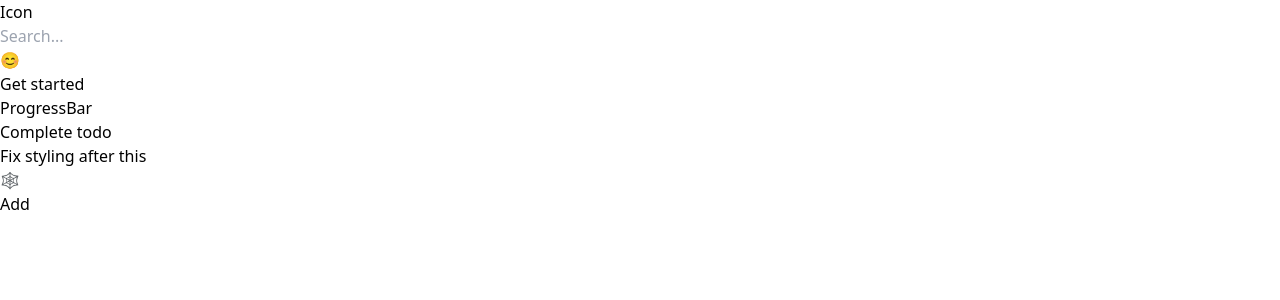
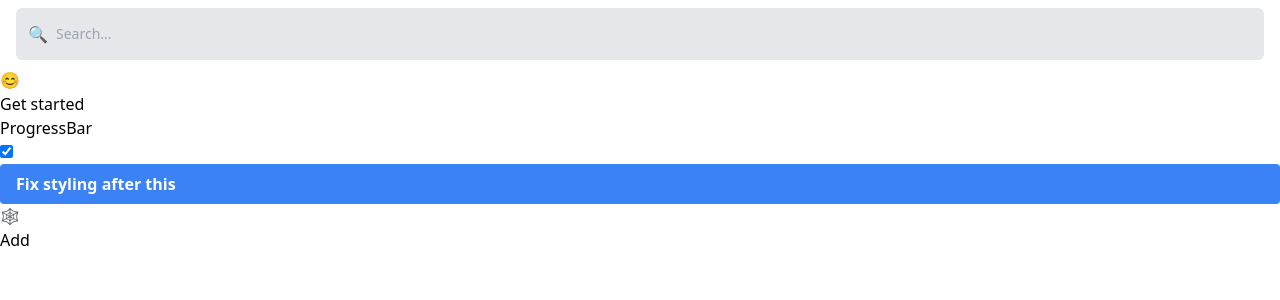
Before and after one commit to AleksandarFaraj/todo-frontend, a React (Vite) app: page / in a window 1280 px wide. Shown: the top 300 px of the page. Built offline with nearby package versions, Linux system fonts and the light colour scheme.

Commit message:
React skeleton with react router navigation

```diff
--- a/src/RouteContainer.tsx
+++ b/src/RouteContainer.tsx
@@ -4,23 +4,29 @@ import {
     Switch,
     Route
 } from "react-router-dom";
-import { TodoContainer } from './views/todo/id/TodoContainer';
-import { DashboardContainer } from './views/dashboard/DashboardContainer';
-import { AddContainer } from './views/todo/add/AddContainer';
+import { TodoContainer } from '~/src/views/todo/views/id/TodoIdView';
+import { DashboardComponent } from '~/src/views/overview/components/dashboard/DashboardComponent';
+import { AddContainer } from '~/src/views/todo/views/add/TodoAddView';
+import { OverviewView } from '~/src/views/overview/OverviewView';
+import { SearchView } from '~/src/views/overview/components/search/SearchComponent';
 
 
-export const RouteContainer: React.FunctionComponent<{}> = () => {
-    return (<Router>
+export const RouteContainer: React.FunctionComponent<{}> = () => (
+    <Router>
         <Switch>
+
+            <Route path="/todo/add">
+                <AddContainer></AddContainer>
+            </Route>
+            <Route path="/todo/search">
+                <SearchView></SearchView>
+            </Route>
             <Route path="/todo/:id">
                 <TodoContainer></TodoContainer>
             </Route>
-            <Route path="/todo/add">
-                <AddContainer></AddContainer>
-            </Route>
             <Route path="/">
-                <DashboardContainer></DashboardContainer>
+                <OverviewView></OverviewView>
             </Route>
         </Switch>
-    </Router>)
-}
+    </Router>
+)
--- /dev/null
+++ b/src/views/overview/OverviewView.tsx
@@ -0,0 +1,10 @@
+import React from "react";
+import { SearchBar } from "./components/search/component/SearchBar";
+import { DashboardComponent } from "./components/dashboard/DashboardComponent";
+
+export const OverviewView: React.FunctionComponent<{}> = () => (
+    <div>
+        <SearchBar />
+        <DashboardComponent />
+    </div>
+)
--- a/src/views/dashboard/DashboardContainer.tsx
+++ b/src/views/overview/components/dashboard/DashboardComponent.tsx
@@ -1,13 +1,10 @@
+
 
 import React from 'react';
 import { Link } from 'react-router-dom';
 
-export const DashboardContainer: React.FunctionComponent<{}> = () => (
+export const DashboardComponent: React.FunctionComponent<{}> = () => (
     <div>
-        <div>
-            <div>Icon</div>
-            <input type="text" placeholder="Search..."></input>
-        </div>
         <div>
             <div>😊</div>
             <div>Get started</div>
@@ -15,10 +12,10 @@ export const DashboardContainer: React.FunctionComponent<{}> = () => (
         </div>
         <div>
             <div>
-                <button>Complete todo</button>
+                <input type="checkbox" readOnly checked={true} />
                 <Link to="/todo/5">
                     <div>
-                        <div>Fix styling after this</div>
+                        <div className="bg-blue-500 hover:bg-blue-700 text-white font-bold py-2 px-4 rounded">Fix styling after this</div>
                         <div>🕸</div>
                     </div>
                 </Link>
--- /dev/null
+++ b/src/views/overview/components/dashboard/DashboardTodoList.tsx
@@ -0,0 +1,17 @@
+
+
+import React from 'react';
+import { Link } from 'react-router-dom';
+import "~/src/tailwind.css";
+
+export const DashboardComponent: React.FunctionComponent<{}> = () => (
+    <div>
+        <input type="checkbox" readOnly checked={true} />
+        <Link to="/todo/5">
+            <div>
+                <div className="bg-blue-500 hover:bg-blue-700 text-white font-bold py-2 px-4 rounded">Fix styling after this</div>
+                <div>🕸</div>
+            </div>
+        </Link>
+    </div>
+);
--- /dev/null
+++ b/src/views/overview/components/search/SearchComponent.tsx
@@ -0,0 +1,8 @@
+import React from "react"
+import { SearchBar } from "./component/SearchBar"
+
+export const SearchComponent: React.FunctionComponent<{}> = () => (
+    <div>
+        <SearchBar></SearchBar>
+    </div>
+)
--- /dev/null
+++ b/src/views/overview/components/search/component/SearchBar.tsx
@@ -0,0 +1,15 @@
+import React from "react";
+import { Link } from "react-router-dom";
+
+export const SearchBar: React.FunctionComponent<{}> = () => (
+    <div className="px-4">
+        <div className="relative text-gray-100 focus-within:text-gray-100 w-full">
+            <span className="absolute inset-y-0 left-0 flex items-center pl-2">
+                <button type="submit" className="p-1 focus:outline-none">
+                    <div className="mr-2 center">🔍</div>
+                </button>
+            </span>
+            <input type="search" name="q" className="py-4 my-2 pr-4 text-sm text-gray-700 bg-gray-200 rounded-md pl-10 focus:outline-none focus:bg-white focus:text-gray-700 w-full" placeholder="Search..." />
+        </div>
+    </div>
+)
--- a/src/views/todo/add/AddContainer.tsx
+++ b/src/views/todo/views/add/TodoAddView.tsx
@@ -1,8 +1,8 @@
-import { BackButton } from "../../../containers/util/BackButton"
+import { BackButton } from "../../../../components/util/BackButton"
 import React from "react"
 
-export const AddContainer: React.FunctionComponent<{}> = () => {
-    return (<div>
+export const AddContainer: React.FunctionComponent<{}> = () => (
+    <div>
         <h1>Add todo</h1>
         <BackButton></BackButton>
 
@@ -16,5 +16,5 @@ export const AddContainer: React.FunctionComponent<{}> = () => {
             Due date
         </div>
         <button>Add</button>
-    </div>)
-}
+    </div>
+)
--- a/src/views/todo/id/TodoContainer.tsx
+++ b/src/views/todo/views/id/TodoIdView.tsx
@@ -1,8 +1,8 @@
-import { BackButton } from "../../../containers/util/BackButton"
+import { BackButton } from "~/src/components/util/BackButton"
 import React from "react"
 
-export const TodoContainer: React.FunctionComponent<{}> = () => {
-    return (<div>
+export const TodoContainer: React.FunctionComponent<{}> = () => (
+    <div>
         <h1>Title</h1>
         <BackButton></BackButton>
         <div>
@@ -15,5 +15,5 @@ export const TodoContainer: React.FunctionComponent<{}> = () => {
             Type
         </div>
         <button>Delete</button>
-    </div>)
-}
+    </div>
+)
```
Also changed, not shown: src/components/util/BackButton.tsx (renamed from src/containers/util/BackButton.tsx).
